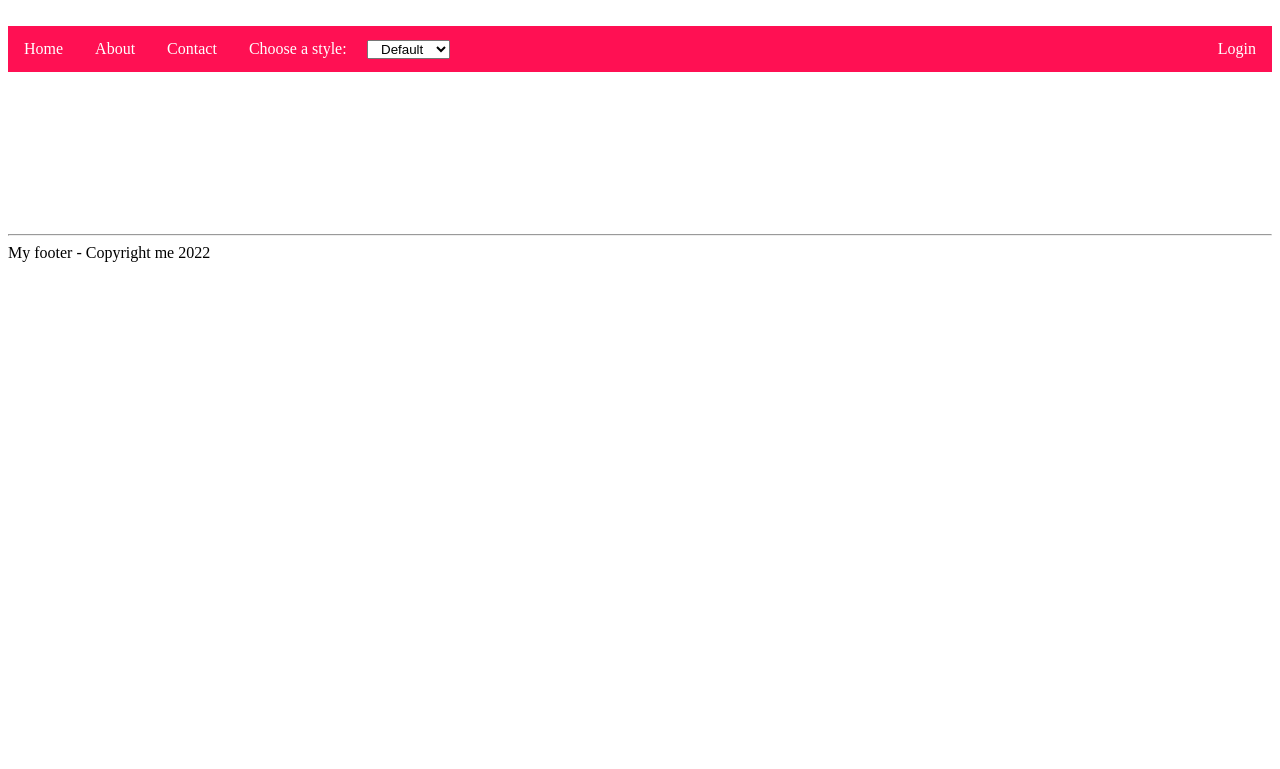
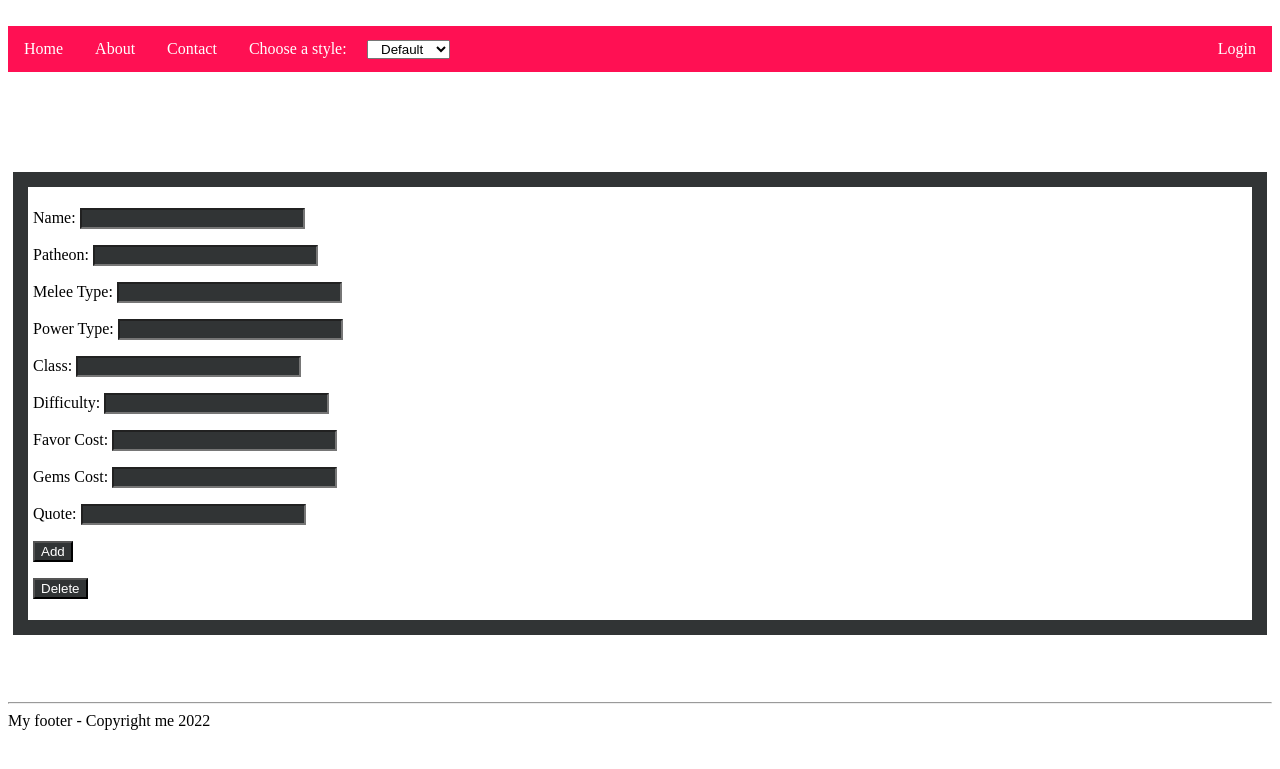
Before and after one commit to Awesomewott/BeContentWithYourContent, a PHP site: page /details.php in a window 1280 px wide. Shown: the top 769 px of the page. Run offline with PHP 8.4, Linux system fonts and the light colour scheme; data that the repository does not hold is empty.

Commit message:
Added the Ability to Edit the Selected Item and Delete

```diff
--- a/dbconnector.php
+++ b/dbconnector.php
@@ -27,24 +27,15 @@ function GetSingleItem($dbConn, $Id)
 function DeleteItem($dbConn, $Id){
     //$sql = "DELETE FROM characters WHERE ".$Id;
 
-    $query = "DELETE FROM characters WHERE ".$Id;
+    $query = "DELETE FROM characters WHERE `characters`.`Id` = ".$Id;
 
-    $result = mysqli_query($dbConn, $query);
-    $rows = $dbConn->affected_rows;
+    $stmt = $dbConn->prepare($query);
 
-    if ($result == true) {
-
-        return $rows;
-    }
-    else  {
-        echo mysqli_error($dbConn);
-        return false;
-    }
+    $stmt->execute();
 
 }
 
-function InsertItem($dbConn, $Id,$Name, $Patheon, $MeleeType, $PowerType, $Class, $Difficulty, $FavorCost, $GemsCost, $Quote){
-    //$sql = "INSERT INTO characters(Id, Name, Patheon, MeleeType, PowerType, Class, Difficulty, FavorCost, GemsCost, Quote) VALUES (0,".$Name.",".$Patheon.",".$MeleeType.",".$PowerType.",".$Class.",".$Difficulty.",".$FavorCost.",".$GemsCost.",".$Quote.")";
+function InsertItem($dbConn, $Id, $Name, $Patheon, $MeleeType, $PowerType, $Class, $Difficulty, $FavorCost, $GemsCost, $Quote){
 
     $sql = "INSERT INTO characters (Id, Name, Patheon, MeleeType, PowerType, Class, Difficulty, FavorCost, GemsCost, Quote) VALUES (?,?,?,?,?,?,?,?,?,?)";
 
@@ -65,4 +56,13 @@ function InsertItem($dbConn, $Id,$Name, $Patheon, $MeleeType, $PowerType, $Class
     return $affected_rows;
 }
 
+function MyCellUpdate($dbConn, $Name, $Patheon, $MeleeType, $PowerType, $Class, $Difficulty, $FavorCost, $GemsCost, $Quote, $pId) {
+
+    $query = "UPDATE `characters` SET `Name`='$Name',`Patheon`='$Patheon',`MeleeType`='$MeleeType',`PowerType`='$PowerType',`Class`='$Class',`Difficulty`='$Difficulty',`FavorCost`='$FavorCost',`GemsCost`='$GemsCost',`Quote`='$Quote' WHERE `characters`.`Id` = ".$pId;
+
+    $stmt = $dbConn->prepare($query);
+
+    $stmt->execute();
+}
+
 ?>
--- a/details.php
+++ b/details.php
@@ -15,6 +15,8 @@ include_once "dbconnector.php";
 $myGet = "";
 $row = null;
 
+
+//Gets the Single Item
 if (array_key_exists("pid", $_GET) == TRUE)
 {
     $dbconn = ConnGet();
@@ -25,7 +27,7 @@ if (array_key_exists("pid", $_GET) == TRUE)
 
     if ($dataSet){
         if($row = mysqli_fetch_array($dataSet)) {
-            $myJSON = "Name: ".$row['Name']. "</br>Patheon: ".$row['Patheon']. "</br>Melee Type: ".$row['MeleeType']."</br>Power Type: ".$row['PowerType']. "</br>Class: ".$row['Class']. "</br>Melee Type: ".$row['MeleeType']. "</br>Difficulty: ".$row['Difficulty']. "</br>Favor Cost: ".$row['FavorCost']. "</br>Gems Cost: ".$row['GemsCost']. "</br>Quote: ".$row['Quote'];
+            $myJSON = "Name: ".$row['Name']. "</br>Patheon: ".$row['Patheon']. "</br>Melee Type: ".$row['MeleeType']."</br>Power Type: ".$row['PowerType']. "</br>Class: ".$row['Class']."</br>Difficulty: ".$row['Difficulty']. "</br>Favor Cost: ".$row['FavorCost']. "</br>Gems Cost: ".$row['GemsCost']. "</br>Quote: ".$row['Quote'];
         };
     };
     mysqli_close($dbconn);
@@ -33,16 +35,77 @@ if (array_key_exists("pid", $_GET) == TRUE)
     echo $myJSON;
 ?>
 
+<?php
+include_once "dbconnector.php";
+//Updates Selected Item
+    if (array_key_exists('Submit', $_POST)) {
+        // Validate data
 
+        if ((array_key_exists('Name', $_POST))  && (array_key_exists('Patheon', $_POST))  && (array_key_exists('MeleeType', $_POST))  && (array_key_exists('PowerType', $_POST))  && (array_key_exists('Class', $_POST))  && (array_key_exists('Difficulty', $_POST)) && (array_key_exists('FavorCost', $_POST)) && (array_key_exists('GemsCost', $_POST))  && (array_key_exists('Quote', $_POST))) {
 
+            $dbConn = ConnGet();
+            $myGet = $_GET["pid"];
 
+            $rows = MyCellUpdate($dbConn, $_POST["Name"], $_POST["Patheon"], $_POST["MeleeType"], $_POST["PowerType"], $_POST["Class"], $_POST["Difficulty"], $_POST["FavorCost"], $_POST["GemsCost"], $_POST["Quote"], $myGet);
 
+            mysqli_close($dbConn);
+        }
+    }
 
+?>
 
+<section>
+    <div class="admin_sec" id="admin_sec">
+        <div class="add_sec" id="add_sec">
 
-
+            <form method="post">
+                <p>
+                    Name:
+                    <input type="text" name="Name" size="25" value="" />
+                </p>
+                <p>
+                    Patheon:
+                    <input type="text" name="Patheon" size="25" value="" />
+                </p>
+                <p>
+                    Melee Type:
+                    <input type="text" name="MeleeType" size="25" value="" />
+                </p>
+                <p>
+                    Power Type:
+                    <input type="text" name="PowerType" size="25" value="" />
+                </p>
+                <p>
+                    Class:
+                    <input type="text" name="Class" size="25" value="" />
+                </p>
+                <p>
+                    Difficulty:
+                    <input type="text" name="Difficulty" size="25" value="" />
+                </p>
+                <p>
+                    Favor Cost:
+                    <input type="text" name="FavorCost" size="25" value="" />
+                </p>
+                <p>
+                    Gems Cost:
+                    <input type="text" name="GemsCost" size="25" value="" />
+                </p>
+                <p>
+                    Quote:
+                    <input type="text" name="Quote" size="25" value="" />
+                </p>
+                <p>
+                    <input type="submit" name="Submit" value="Add" />
+                </p>
+                <p>
+                    <input type="submit" name="delete" value="Delete" />
+                </p>
+            </form>
+        </div>
+    </div>
+</section>
 
 <?php
-
 include_once 'footer.php';
 ?>
```
Also changed, not shown: delete.php (added, +17 -0 lines), index.php (+7 -24 lines).
